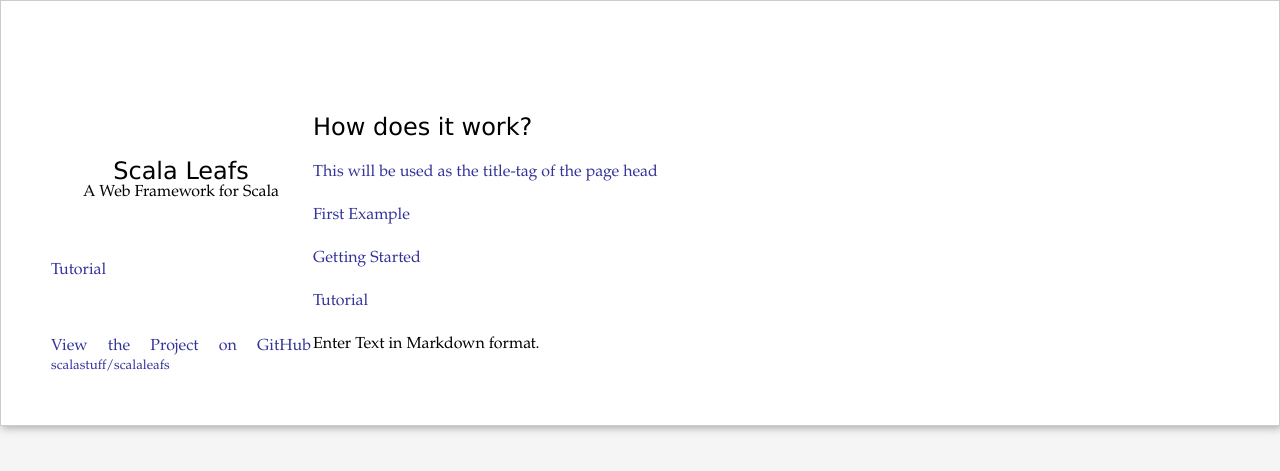
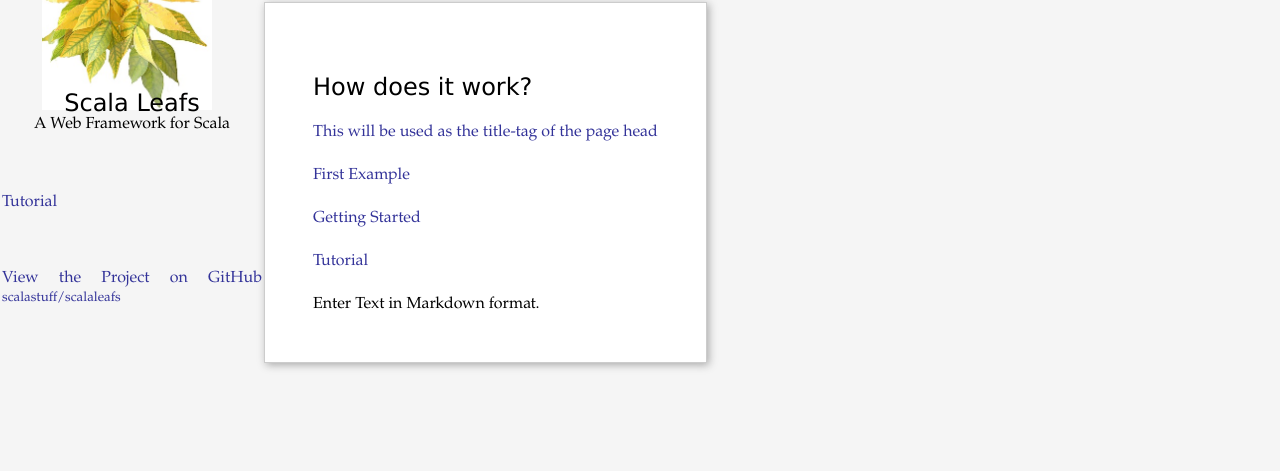
Before and after one commit to scalastuff/scalaleafs, a Jekyll site: the page built from index.md, in a window 1280 px wide. Shown: the top 471 px of the page. Built offline with Jekyll 4.4.1, drawn with Linux system fonts in a browser that asks for light colours.

Commit message:
Updated _layouts/default.html

```diff
--- a/_layouts/default.html
+++ b/_layouts/default.html
@@ -12,7 +12,7 @@
     <![endif]-->
   </head>
   <body style="padding: 0">
-    <div style="" id="page">
+    <div style=""
       <div style="display:inline-block;padding-left:200px">
       </div>
             <table border=0>
@@ -45,8 +45,10 @@
       </td>
 
       <td >
+        <div id="page">
         <h1>{{ page.title }}</h1>
           {{ content }}
+        </div>
       </td>
       </tr>
       </table>
```
